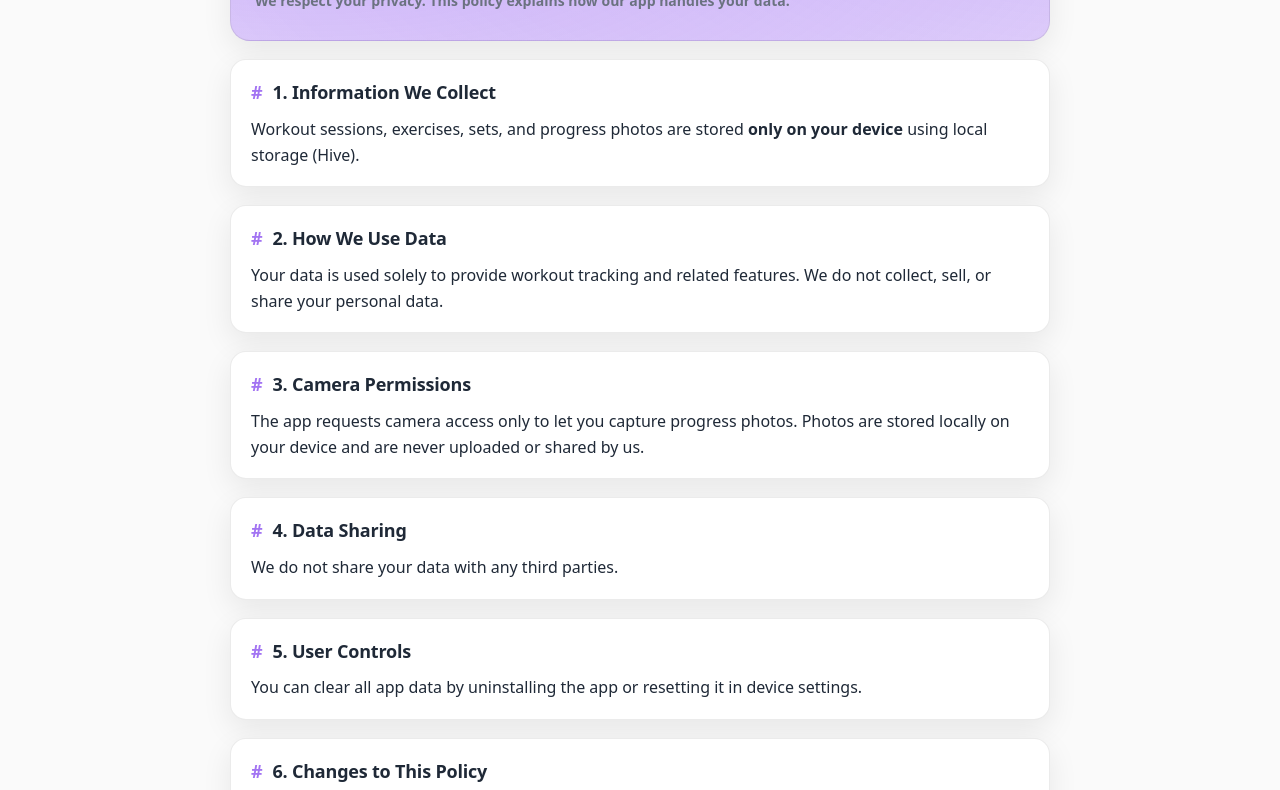
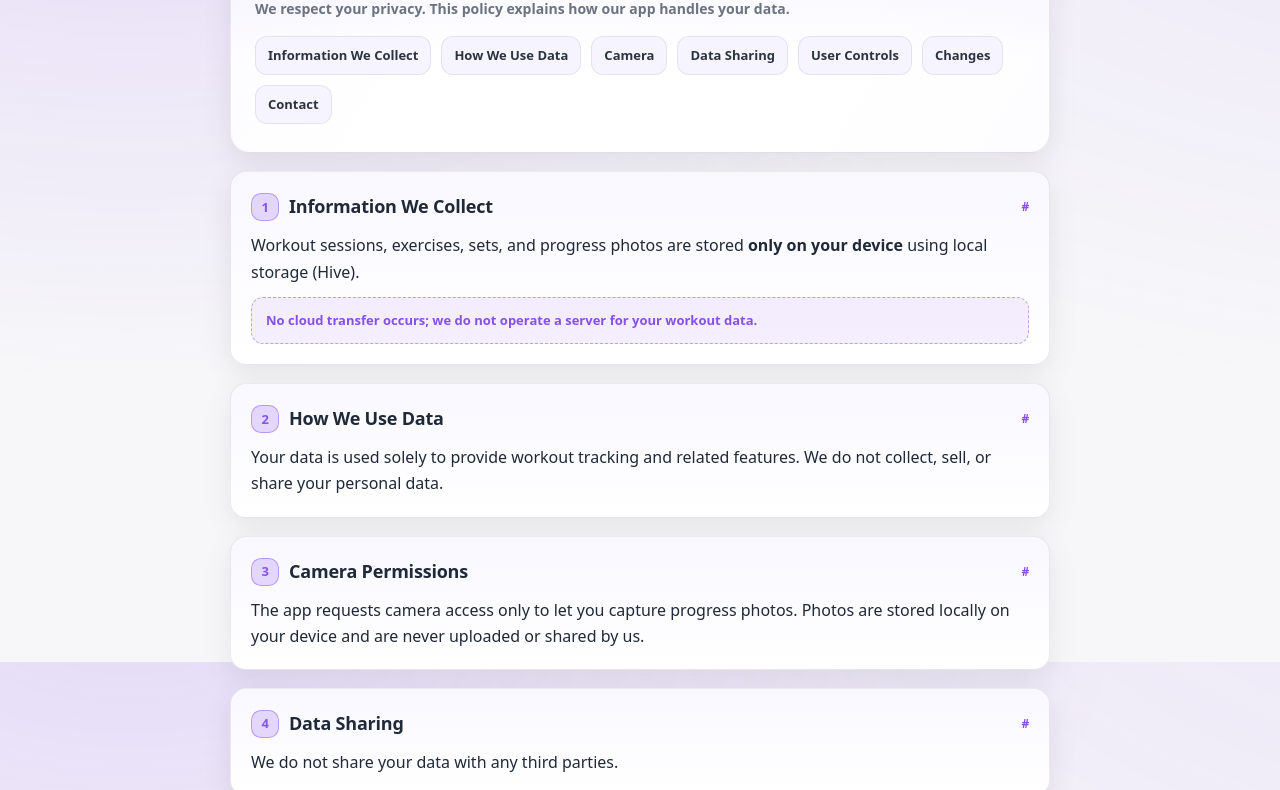
Before and after one commit to longdevsapps-web/privacy-policy, a plain HTML site: page index.html in a window 1280 px wide. Shown: the part 138-928 px from the top of the page. Drawn offline with Linux system fonts and the light colour scheme.

Commit message:
Update index.html

```diff
--- a/index.html
+++ b/index.html
@@ -9,17 +9,21 @@
   <style>
     /* ======= Theme tokens ======= */
     :root{
-      --accent: #7C3AED;             /* change this to match your app accent */
-      --bg: #0f1114;                  /* dark bg */
-      --bg-card: #15181d;             /* dark card */
+      --accent: #7C3AED;            /* match your app accent */
+      --bg: #0f1114;                 /* dark bg */
+      --bg-elev: #0b0d10;            /* deeper backdrop */
+      --bg-card: #15181d;            /* dark card */
       --text: #e9eef5;
       --muted: #a7b1bf;
       --border: #242a32;
       --shadow: 0 10px 30px rgba(0,0,0,.35);
+      --radius-lg: 20px;
+      --radius-md: 16px;
     }
     @media (prefers-color-scheme: light) {
       :root{
-        --bg: #fafafa;
+        --bg: #f7f7f9;
+        --bg-elev: #f0f2f6;
         --bg-card: #ffffff;
         --text: #1f2937;
         --muted: #6b7280;
@@ -30,74 +34,163 @@
 
     /* ======= Global ======= */
     html,body{height:100%}
+    *{box-sizing:border-box}
     body{
       margin:0;
-      font: 16px/1.6 ui-sans-serif, system-ui, -apple-system, "Segoe UI",
-            Roboto, "Helvetica Neue", Arial, "Apple Color Emoji",
-            "Segoe UI Emoji";
-      background: var(--bg);
+      font: 16px/1.65 ui-sans-serif, system-ui, -apple-system, "Segoe UI",
+            Roboto, "Helvetica Neue", Arial, "Apple Color Emoji", "Segoe UI Emoji";
+      background:
+        radial-gradient(1000px 600px at 10% -10%, color-mix(in oklab, var(--accent) 16%, transparent), transparent),
+        radial-gradient(1200px 700px at 120% -20%, color-mix(in oklab, var(--accent) 10%, transparent), transparent),
+        var(--bg);
       color: var(--text);
       -webkit-font-smoothing: antialiased;
       -moz-osx-font-smoothing: grayscale;
     }
     .wrap{
-      max-width: 820px;
+      max-width: 860px;
       margin: 48px auto 64px;
-      padding: 0 20px;
+      padding: 0 20px 96px; /* extra bottom padding */
     }
 
-    /* ======= Header ======= */
+    /* ======= Header / Hero ======= */
     .hero{
-      background: radial-gradient(1200px 500px at 10% -10%, color-mix(in oklab, var(--accent) 35%, transparent), transparent),
-                  radial-gradient(1200px 500px at 110% -20%, color-mix(in oklab, var(--accent) 25%, transparent), transparent);
+      position: relative;
       border: 1px solid var(--border);
-      background-color: var(--bg-card);
-      border-radius: 20px;
+      background:
+        linear-gradient(180deg,
+          color-mix(in oklab, var(--accent) 8%, var(--bg-card)) 0%,
+          var(--bg-card) 60%),
+        var(--bg-card);
+      border-radius: var(--radius-lg);
       padding: 28px 24px;
       box-shadow: var(--shadow);
+      overflow: hidden;
+      isolation: isolate;
+    }
+    .hero::after{
+      content:"";
+      position:absolute; inset:-1px;
+      border-radius: inherit;
+      pointer-events: none;
+      background:
+        linear-gradient(120deg,
+          color-mix(in oklab, var(--accent) 28%, transparent),
+          transparent 30% 70%,
+          color-mix(in oklab, var(--accent) 18%, transparent));
+      opacity:.08;
+      z-index: -1;
+    }
+    .hero-top{
+      display:flex; align-items:center; gap:14px; justify-content:space-between; flex-wrap:wrap;
     }
     h1{
-      margin: 0 0 6px;
-      font-size: 28px;
+      margin: 0;
+      font-size: 30px;
       font-weight: 900;
       letter-spacing: -0.3px;
     }
     .subtitle{
-      margin: 0;
+      margin: 8px 0 0;
       color: var(--muted);
       font-weight: 600;
       font-size: 14px;
     }
 
-    /* ======= Content ======= */
+    /* Badges & meta */
+    .meta{
+      display:flex; gap:10px; flex-wrap:wrap; margin-top:12px;
+    }
+    .badge{
+      display:inline-flex; align-items:center; gap:8px;
+      padding: 6px 10px; border-radius: 999px;
+      background: color-mix(in oklab, var(--accent) 16%, transparent);
+      border: 1px solid color-mix(in oklab, var(--accent) 36%, transparent);
+      color: color-mix(in oklab, var(--accent) 90%, white);
+      font-weight: 700; font-size: 12px;
+      text-transform: uppercase; letter-spacing:.5px;
+    }
+
+    /* ======= Quick nav ======= */
+    .toc{
+      margin-top: 16px;
+      display:flex; flex-wrap:wrap; gap:10px;
+    }
+    .toc a{
+      text-decoration:none;
+      border:1px solid var(--border);
+      background: color-mix(in oklab, var(--accent) 6%, var(--bg-card));
+      padding:8px 12px; border-radius: 12px;
+      color: var(--text);
+      font-weight:700; font-size:13px;
+      opacity:.95;
+    }
+    .toc a:hover{ background: color-mix(in oklab, var(--accent) 10%, var(--bg-card)); }
+
+    /* ======= Cards / Sections ======= */
     .card{
       margin-top: 18px;
-      background: var(--bg-card);
+      background:
+        linear-gradient(180deg, color-mix(in oklab, var(--accent) 4%, var(--bg-card)), var(--bg-card));
       border: 1px solid var(--border);
-      border-radius: 16px;
-      padding: 18px 20px;
+      border-radius: var(--radius-md);
+      padding: 20px 20px;
       box-shadow: var(--shadow);
+      position: relative;
     }
+    .card:target{
+      outline: 2px solid color-mix(in oklab, var(--accent) 60%, transparent);
+      outline-offset: 2px;
+      box-shadow: 0 0 0 6px color-mix(in oklab, var(--accent) 22%, transparent), var(--shadow);
+      scroll-margin-top: 16px;
+    }
+
     h2{
       margin: 0 0 10px;
       font-size: 18px;
-      font-weight: 800;
+      font-weight: 900;
       letter-spacing: -0.2px;
       display: flex;
       align-items: center;
       gap: 10px;
     }
-    h2 .hash{
+
+    .h2-badge{
+      display:inline-flex; align-items:center; justify-content:center;
+      width:28px; height:28px; border-radius:10px;
+      font-size:13px; font-weight:900;
+      background: color-mix(in oklab, var(--accent) 18%, transparent);
+      border:1px solid color-mix(in oklab, var(--accent) 40%, transparent);
+      color: color-mix(in oklab, var(--accent) 90%, white);
+      flex:0 0 auto;
+    }
+    .h2-text{
+      flex:1 1 auto; min-width:0;
+    }
+
+    .anchor{
+      text-decoration:none;
+      display:inline-flex; align-items:center; gap:6px;
+      font-weight:800; font-size:12px;
       color: var(--accent);
-      opacity: .7;
-      text-decoration: none;
-      font-weight: 900;
+      opacity:.9;
     }
+    .anchor:hover{ text-decoration: underline; }
+
     p{
       margin: 10px 0 0;
     }
     a{ color: var(--accent); text-decoration: none; }
     a:hover{ text-decoration: underline; }
+
+    /* Emphasized info rows (optional) */
+    .info{
+      margin-top:12px; padding:12px 14px; border-radius:12px;
+      border:1px dashed color-mix(in oklab, var(--accent) 35%, var(--border));
+      background: color-mix(in oklab, var(--accent) 8%, transparent);
+      color: color-mix(in oklab, var(--accent) 92%, white);
+      font-weight:700; font-size:13px;
+    }
 
     /* ======= Footer ======= */
     .footer{
@@ -108,68 +201,109 @@
       justify-content: space-between;
       gap: 12px;
       flex-wrap: wrap;
-    }
-    .badge{
-      display:inline-flex; align-items:center; gap:8px;
-      padding: 6px 10px; border-radius: 999px;
-      background: color-mix(in oklab, var(--accent) 20%, transparent);
-      border: 1px solid color-mix(in oklab, var(--accent) 40%, transparent);
-      color: color-mix(in oklab, var(--accent) 90%, white);
-      font-weight: 700; font-size: 12px;
+      padding: 0 2px;
     }
 
     /* ======= Small screens ======= */
     @media (max-width: 480px){
-      .wrap{ margin-top: 28px }
-      h1{ font-size: 24px }
+      .wrap{ margin-top: 28px; padding-bottom: 104px; }
+      h1{ font-size: 26px }
     }
   </style>
 </head>
 <body>
   <main class="wrap">
+    <!-- HERO -->
     <header class="hero">
-      <h1>Privacy Policy – Workout Tracker</h1>
-      <p class="subtitle">We respect your privacy. This policy explains how our app handles your data.</p>
+      <div class="hero-top">
+        <div>
+          <h1>Privacy Policy – Workout Tracker</h1>
+          <p class="subtitle">We respect your privacy. This policy explains how our app handles your data.</p>
+        </div>
+        <span class="badge">Workout&nbsp;Tracker</span>
+      </div>
+
+      <!-- Quick section nav -->
+      <nav class="toc" aria-label="Sections">
+        <a href="#info-we-collect">Information We Collect</a>
+        <a href="#how-we-use">How We Use Data</a>
+        <a href="#camera-permissions">Camera</a>
+        <a href="#data-sharing">Data Sharing</a>
+        <a href="#controls">User Controls</a>
+        <a href="#changes">Changes</a>
+        <a href="#contact">Contact</a>
+      </nav>
     </header>
 
+    <!-- SECTIONS -->
     <section class="card" id="info-we-collect">
-      <h2><a class="hash" href="#info-we-collect">#</a> 1. Information We Collect</h2>
+      <h2>
+        <span class="h2-badge">1</span>
+        <span class="h2-text">Information We Collect</span>
+        <a class="anchor" href="#info-we-collect" aria-label="Link to section">#</a>
+      </h2>
       <p>Workout sessions, exercises, sets, and progress photos are stored <strong>only on your device</strong> using local storage (Hive).</p>
+      <div class="info">No cloud transfer occurs; we do not operate a server for your workout data.</div>
     </section>
 
     <section class="card" id="how-we-use">
-      <h2><a class="hash" href="#how-we-use">#</a> 2. How We Use Data</h2>
+      <h2>
+        <span class="h2-badge">2</span>
+        <span class="h2-text">How We Use Data</span>
+        <a class="anchor" href="#how-we-use" aria-label="Link to section">#</a>
+      </h2>
       <p>Your data is used solely to provide workout tracking and related features. We do not collect, sell, or share your personal data.</p>
     </section>
 
     <section class="card" id="camera-permissions">
-      <h2><a class="hash" href="#camera-permissions">#</a> 3. Camera Permissions</h2>
+      <h2>
+        <span class="h2-badge">3</span>
+        <span class="h2-text">Camera Permissions</span>
+        <a class="anchor" href="#camera-permissions" aria-label="Link to section">#</a>
+      </h2>
       <p>The app requests camera access only to let you capture progress photos. Photos are stored locally on your device and are never uploaded or shared by us.</p>
     </section>
 
     <section class="card" id="data-sharing">
-      <h2><a class="hash" href="#data-sharing">#</a> 4. Data Sharing</h2>
+      <h2>
+        <span class="h2-badge">4</span>
+        <span class="h2-text">Data Sharing</span>
+        <a class="anchor" href="#data-sharing" aria-label="Link to section">#</a>
+      </h2>
       <p>We do not share your data with any third parties.</p>
     </section>
 
     <section class="card" id="controls">
-      <h2><a class="hash" href="#controls">#</a> 5. User Controls</h2>
+      <h2>
+        <span class="h2-badge">5</span>
+        <span class="h2-text">User Controls</span>
+        <a class="anchor" href="#controls" aria-label="Link to section">#</a>
+      </h2>
       <p>You can clear all app data by uninstalling the app or resetting it in device settings.</p>
     </section>
 
     <section class="card" id="changes">
-      <h2><a class="hash" href="#changes">#</a> 6. Changes to This Policy</h2>
+      <h2>
+        <span class="h2-badge">6</span>
+        <span class="h2-text">Changes to This Policy</span>
+        <a class="anchor" href="#changes" aria-label="Link to section">#</a>
+      </h2>
       <p>If we introduce online or social features in the future, this policy will be updated to explain how your data is handled.</p>
     </section>
 
     <section class="card" id="contact">
-      <h2><a class="hash" href="#contact">#</a> 7. Contact Us</h2>
+      <h2>
+        <span class="h2-badge">7</span>
+        <span class="h2-text">Contact Us</span>
+        <a class="anchor" href="#contact" aria-label="Link to section">#</a>
+      </h2>
       <p>If you have questions, contact us at <a href="mailto:long.devs.apps@gmail.com">long.devs.apps@gmail.com</a>.</p>
     </section>
 
+    <!-- FOOTER -->
     <div class="footer">
-      <span class="badge">Workout Tracker</span>
       <span id="updated">Last updated: </span>
+      <span class="badge">Privacy&nbsp;First</span>
     </div>
   </main>
 
```
